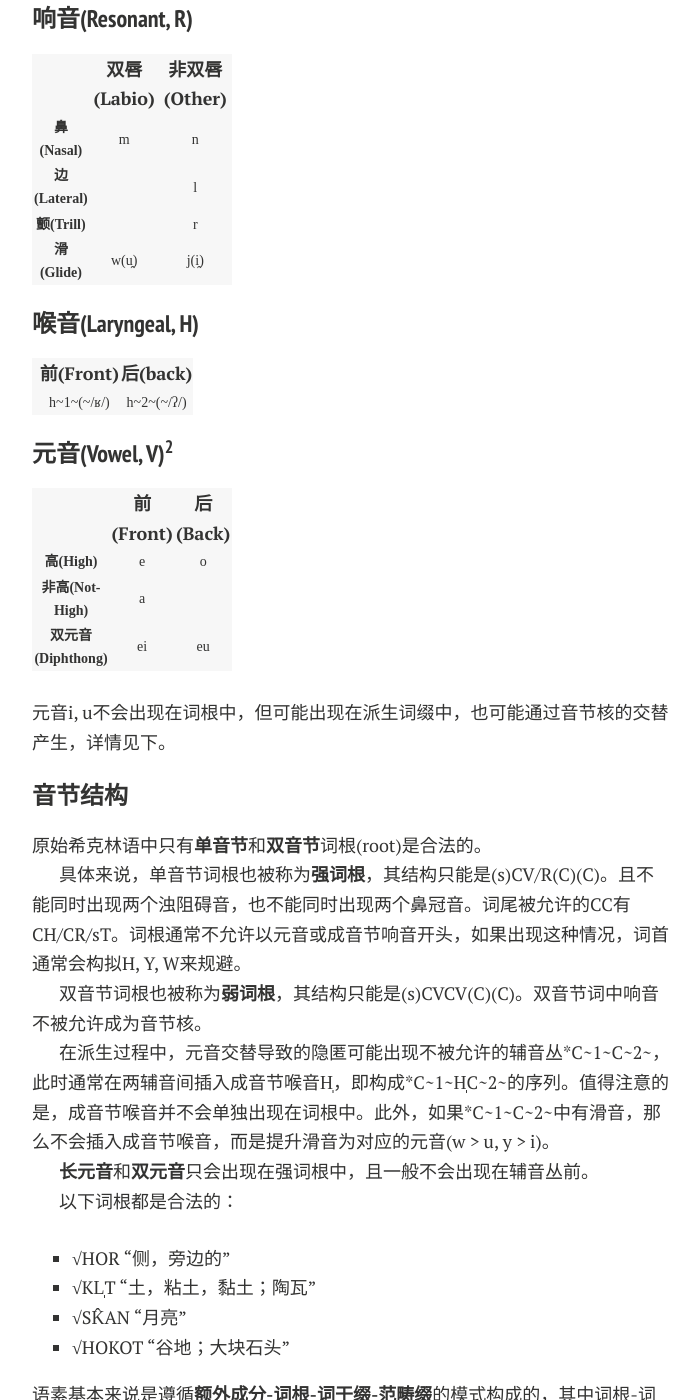
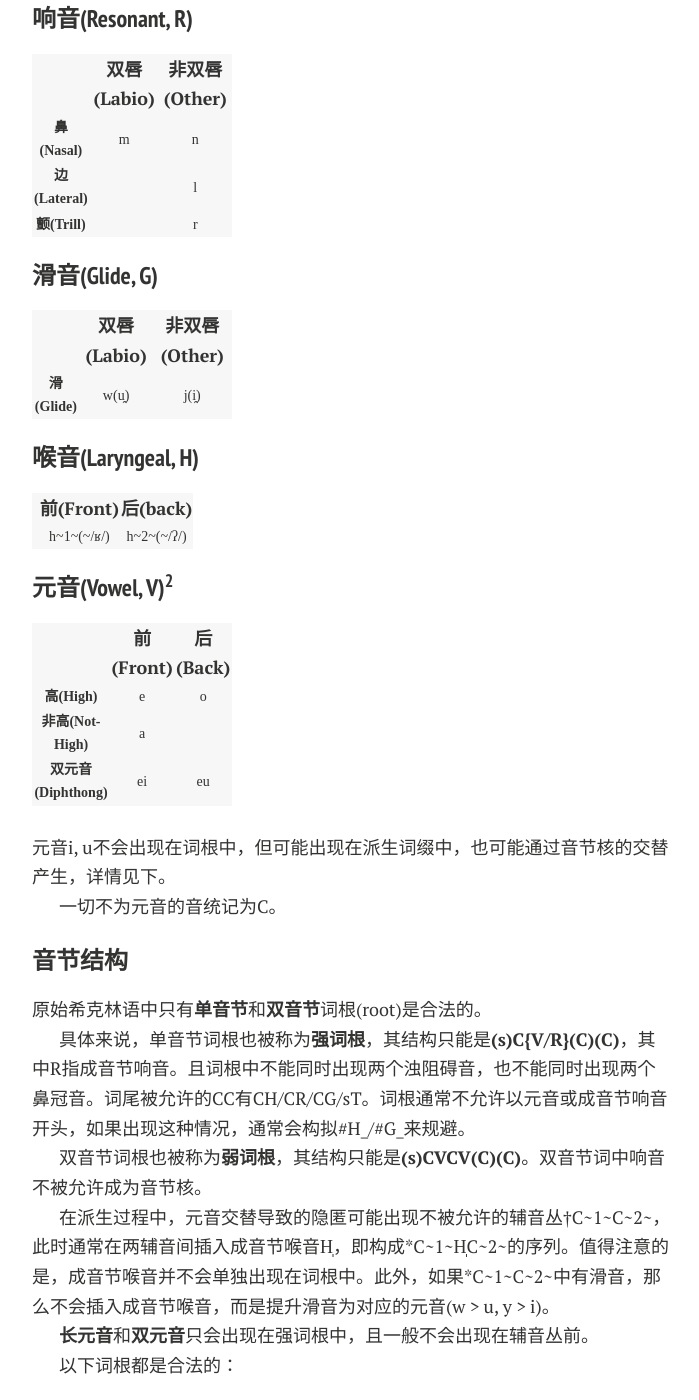
Before and after one commit to Kinnuch/kinnuch.github.io, a Jekyll site: the page built from laim/Proto-Shikṛin.md, in a window 1280 px wide and 1400 px high, scrolled down 3202 px. Shown: the whole window, without its empty margins (288-987 px from the left). Built offline with Jekyll 4.4.1, drawn with Linux system fonts in a browser that asks for light colours; nearby versions of some CDN libraries; comment, search, counter and statistics services are not loaded; a style sheet for code colours, icons or effects is not loaded; some of the changed lines change nothing that is shown; some of the changed text lies outside the part shown.

Commit message:
Update Proto-Shikṛin.md

```diff
--- a/laim/Proto-Shikṛin.md
+++ b/laim/Proto-Shikṛin.md
@@ -52,7 +52,14 @@ title: Proto-Shikṛin
 |  **鼻(Nasal)**  |      m      |       n       |
 | **边(Lateral)** |             |       l       |
 |  **颤(Trill)**  |             |       r       |
-|  **滑(Glide)**  |    w(u̯)     |     j(i̯)      |
+
+#### 滑音(Glide, G)
+
+|               | 双唇(Labio) | 非双唇(Other) |
+| :-----------: | :---------: | :-----------: |
+| **滑(Glide)** |    w(u̯)     |     j(i̯)      |
+
+
 
 #### 喉音(Laryngeal, H)
 
@@ -70,15 +77,17 @@ title: Proto-Shikṛin
 
 元音i, u不会出现在词根中，但可能出现在派生词缀中，也可能通过音节核的交替产生，详情见下。
 
+一切不为元音的音统记为C。
+
 #### 音节结构
 
 原始希克林语中只有**单音节**和**双音节**词根(root)是合法的。
 
-具体来说，单音节词根也被称为**强词根**，其结构只能是(s)CV/R(C)(C)。且不能同时出现两个浊阻碍音，也不能同时出现两个鼻冠音。词尾被允许的CC有CH/CR/sT。词根通常不允许以元音或成音节响音开头，如果出现这种情况，词首通常会构拟H, Y, W来规避。
+具体来说，单音节词根也被称为**强词根**，其结构只能是**(s)C{V/R}(C)(C)**，其中R指成音节响音。且词根中不能同时出现两个浊阻碍音，也不能同时出现两个鼻冠音。词尾被允许的CC有CH/CR/CG/sT。词根通常不允许以元音或成音节响音开头，如果出现这种情况，通常会构拟#H\_/#G\_来规避。
 
-双音节词根也被称为**弱词根**，其结构只能是(s)CVCV(C)(C)。双音节词中响音不被允许成为音节核。
+双音节词根也被称为**弱词根**，其结构只能是**(s)CVCV(C)(C)**。双音节词中响音不被允许成为音节核。
 
-在派生过程中，元音交替导致的隐匿可能出现不被允许的辅音丛\*C~1~C~2~，此时通常在两辅音间插入成音节喉音H̩，即构成\*C~1~H̩C~2~的序列。值得注意的是，成音节喉音并不会单独出现在词根中。此外，如果\*C~1~C~2~中有滑音，那么不会插入成音节喉音，而是提升滑音为对应的元音(w > u, y > i)。
+在派生过程中，元音交替导致的隐匿可能出现不被允许的辅音丛†C~1~C~2~，此时通常在两辅音间插入成音节喉音H̩，即构成\*C~1~H̩C~2~的序列。值得注意的是，成音节喉音并不会单独出现在词根中。此外，如果\*C~1~C~2~中有滑音，那么不会插入成音节喉音，而是提升滑音为对应的元音(w > u, y > i)。
 
 **长元音**和**双元音**只会出现在强词根中，且一般不会出现在辅音丛前。
 
@@ -174,13 +183,13 @@ Thematic词干缀通常是-ó-/-é-，Athematic词干缀则比较多样，其中
 
 当出现派生缀时，阴阳词干缀通常隐去。
 
-通常将词干缀以X结尾的名词称为**X-Stem**名词。
+通常将词干缀以X结尾的名词称为**X词干**名词。
 
 接下来介绍几种最常见的名词变格法，通常来说，**弱格**后缀会引发词干的元音交替。如果弱格导致的交替使重音所在元音隐匿，则弱格后缀继承该重音。
 
-##### ó/é-Stem名词
+##### ó/é-词干名词
 
-ó/é-Stem名词的变格形式是在希克林诸语言中增长最迅速的形式。在原始希克林语中，这类名词多与**人、昼行性动物、身体部位、社会关系、暖调天体**有关。
+ó/é-词干名词的变格形式是在希克林诸语言中增长最迅速的形式。在原始希克林语中，这类名词多与**人、昼行性动物、身体部位、社会关系、暖调天体**有关。
 
 |        |  单数  | 双数 | 复数 |
 | :----: | :----: | :--: | :--: |
@@ -206,7 +215,7 @@ Thematic词干缀通常是-ó-/-é-，Athematic词干缀则比较多样，其中
 
 需要说明的是，词根的含义并不代表它一定属于某个X-stem，因为X-stem名词所囊括的范围仅仅用于限定派生完成的结果，比如上表中的词根√WEL，其本身的含义“草，草坪”并不属于ó/é-Stem通常囊括的范围，但通过附加词干元音é，将该词转成了与“人”相关的意思。从某种角度来说这也为跨领域派生提供了更多可能。
 
-##### ∅-stem名词
+##### ∅-词干名词
 
 该类名词以辅音结尾并直接接入范畴缀。如果派生缀替代了阴阳词干缀，且派生缀不以元音或响音结尾，则多采用此变格法。在原始希克林语中，这类名词多与**人、夜行性动物、小物件、冷调天体**有关。
 
@@ -232,7 +241,7 @@ Thematic词干缀通常是-ó-/-é-，Athematic词干缀则比较多样，其中
 |   √YEUĜ-∅   | 排列；竖起 |  -am   |  *yoĝam  | 队列 | 发生eu > o的交替 |
 |   √ĜL̩K-∅    | 衰败，腐烂 |   -a   |  *ĝl̩ka   | 肥料 |        无        |
 
-##### s-Stem名词
+##### s-词干名词
 
 在原始希克林语中，这类名词多与**抽象名词、无实体名词**有关。
 
@@ -258,7 +267,7 @@ Thematic词干缀通常是-ó-/-é-，Athematic词干缀则比较多样，其中
 |  √GWANA-s   | 消逝，死亡 |  -ap   | *g^w^n̩sap |    夜路    | 发生两次a > ∅的交替 |
 |   √DĀT-s    |     手     |   -∅   |   *dāts   | 工具，媒介 |         无          |
 
-##### g-Stem名词
+##### g-词干名词
 
 在原始希克林语中，这类名词多与**食物、矿物、植物、人造物**有关。
 
@@ -284,7 +293,7 @@ Thematic词干缀通常是-ó-/-é-，Athematic词干缀则比较多样，其中
 |   √HEK̂R-g   |    枫树    |  -ar   |  *h̩k̂r̩gar  | 枫糖 |          发生e > ∅的交替           |
 |  √MBALAR-g  | 冰雹，暴雪 |   -∅   | *mbalarh̩g | 天盐 | h̩插入防止出现\*rg这种禁止的辅音丛  |
 
-##### w-Stem名词
+##### w-词干名词
 
 在原始希克林语中，这类名词多与**液体、神明**有关。
 
@@ -310,7 +319,7 @@ Thematic词干缀通常是-ó-/-é-，Athematic词干缀则比较多样，其中
 |  √DEREB-w   | 榨取，汲取 |  -ar   | *dr̩bwar  |    吸管    | 发生两次e > ∅的交替 |
 |   √REIK-w   | 聚拢，合并 |  -ar   | *reikwar | 合流，大河 |         无          |
 
-另外还有一些名词的stem比较特殊且数量稀少，因此这里不展开描述。
+另外还有一些名词的词干比较特殊且数量稀少，因此这里不展开描述。
 
 #### 2. 形容词形态
 
@@ -617,6 +626,10 @@ Thematic词干缀通常是-ó-/-é-，Athematic词干缀则比较多样，其中
 | 反复体 |   -war   | -waren |  -warem  |
 | 临终体 |   -wak̂   | -wak̂en |  -wak̂em  |
 
+##### 动词的不定式
+
+
+
 #### 7. 派生
 
 
```
